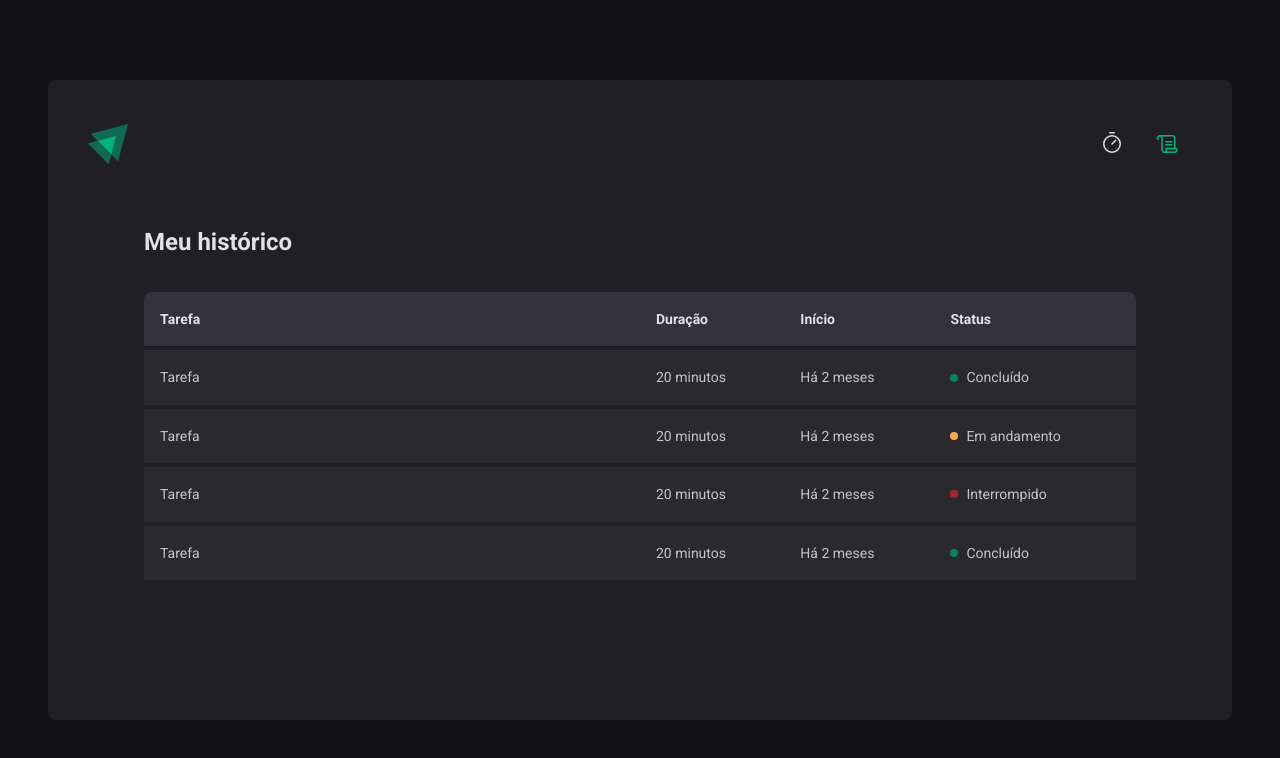
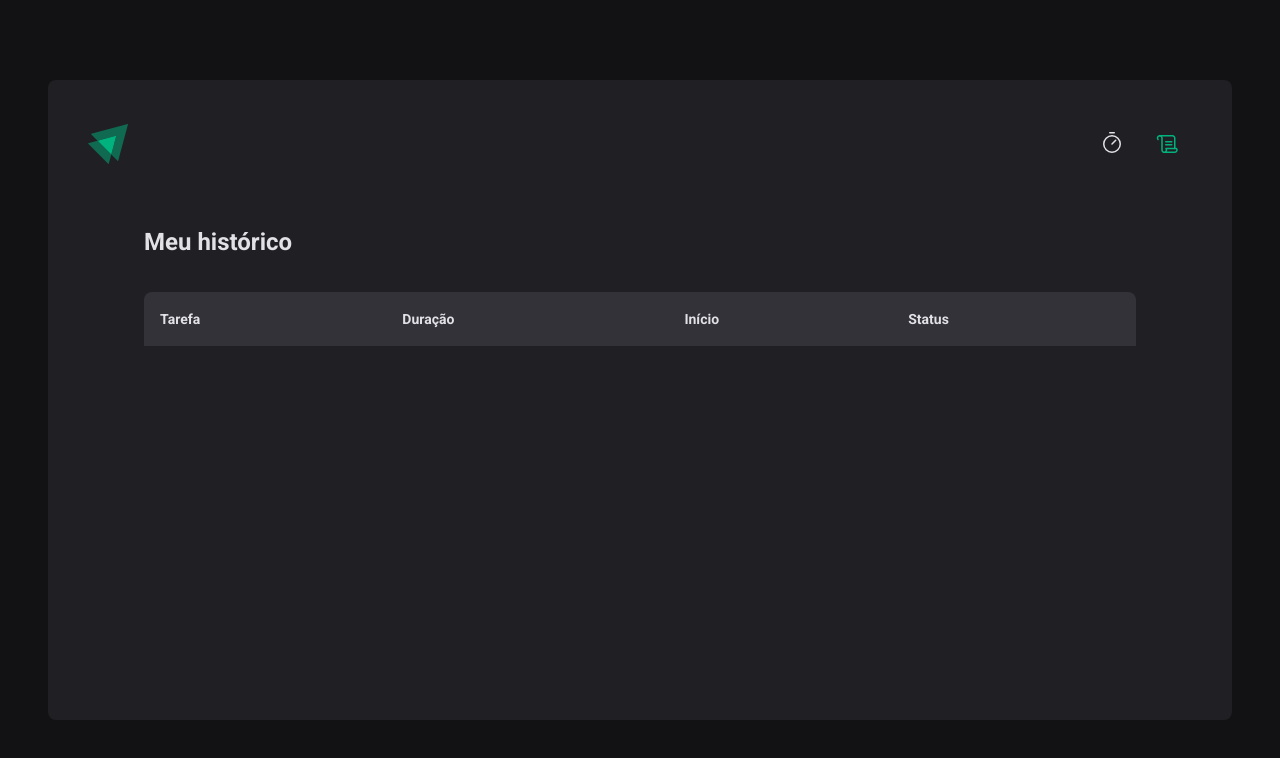
Before and after one commit to tsnery/timer, a React (Vite) app: page /history in a window 1280 px wide. Shown: the top 758 px of the page. Built offline with nearby package versions, Linux system fonts and the light colour scheme.

Commit message:
feat: cycles list

```diff
--- a/src/pages/history/index.tsx
+++ b/src/pages/history/index.tsx
@@ -1,6 +1,30 @@
+import { formatDistanceToNow } from 'date-fns'
+import ptBR from 'date-fns/locale/pt-BR'
+import { Cycle } from '../../entities/Cycle'
+import { useCycles } from '../home/contexts/cyclesContext'
 import * as Styles from './styles'
 
 export const History = () => {
+  const { cycles } = useCycles()
+
+  const showStatusCycle = (cycle: Cycle) => {
+    if (!cycle) return null
+
+    const inProgress = !cycle.finishedDate && !cycle.interruptedDate
+    const interrupted = !!cycle.interruptedDate
+    const finished = !!cycle.finishedDate
+
+    if (inProgress) {
+      return <Styles.Status statusColor='yellow'>Em andamento</Styles.Status>
+    }
+    if (interrupted) {
+      return <Styles.Status statusColor='red'>Interrompido</Styles.Status>
+    }
+    if (finished) {
+      return <Styles.Status statusColor='green'>Concluído</Styles.Status>
+    }
+  }
+
   return (
     <Styles.HistoryContainer>
       <h1>Meu histórico</h1>
@@ -15,38 +39,19 @@ export const History = () => {
             </tr>
           </thead>
           <tbody>
-            <tr>
-              <td>Tarefa</td>
-              <td>20 minutos</td>
-              <td>Há 2 meses</td>
-              <td>
-                <Styles.Status statusColor='green'>Concluído</Styles.Status>
-              </td>
-            </tr>
-            <tr>
-              <td>Tarefa</td>
-              <td>20 minutos</td>
-              <td>Há 2 meses</td>
-              <td>
-                <Styles.Status statusColor='yellow'>Em andamento</Styles.Status>
-              </td>
-            </tr>
-            <tr>
-              <td>Tarefa</td>
-              <td>20 minutos</td>
-              <td>Há 2 meses</td>
-              <td>
-                <Styles.Status statusColor='red'>Interrompido</Styles.Status>
-              </td>
-            </tr>
-            <tr>
-              <td>Tarefa</td>
-              <td>20 minutos</td>
-              <td>Há 2 meses</td>
-              <td>
-                <Styles.Status statusColor='green'>Concluído</Styles.Status>
-              </td>
-            </tr>
+            {cycles?.map(cycle => (
+              <tr key={cycle.id}>
+                <td>{cycle.task}</td>
+                <td>{cycle.minutesAmount} minutos</td>
+                <td>{formatDistanceToNow(cycle.startDate, {
+                  addSuffix: true,
+                  locale: ptBR
+                })}</td>
+                <td>
+                  {showStatusCycle(cycle)}
+                </td>
+              </tr>
+            ))}
           </tbody>
         </table>
       </Styles.HistoryList>
--- a/src/pages/home/contexts/cyclesContext/index.tsx
+++ b/src/pages/home/contexts/cyclesContext/index.tsx
@@ -61,6 +61,7 @@ export function CyclesProvider ({ children }: ICyclesProviderProps) {
   }
 
   const context: TCyclesContextProps = {
+    cycles,
     activeCycle,
     activeCycleId,
     amountSecondsPassed,
--- a/src/pages/home/contexts/cyclesContext/types.ts
+++ b/src/pages/home/contexts/cyclesContext/types.ts
@@ -7,6 +7,7 @@ export interface ICreateCycleProps {
 }
 
 export interface TCyclesContextProps {
+  cycles: Cycle[]
   activeCycle: Cycle | undefined
   activeCycleId: string | null
   amountSecondsPassed: number
```
